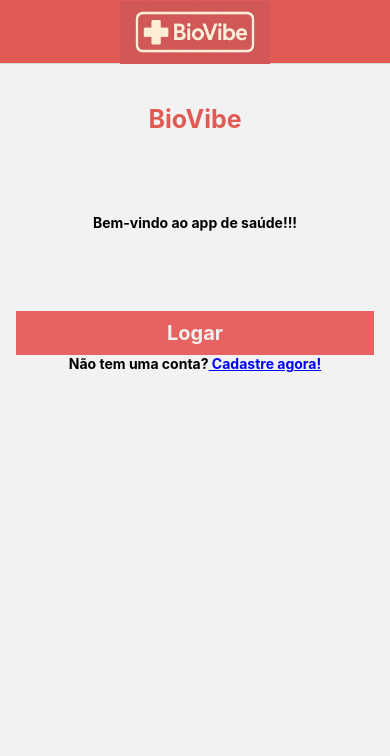
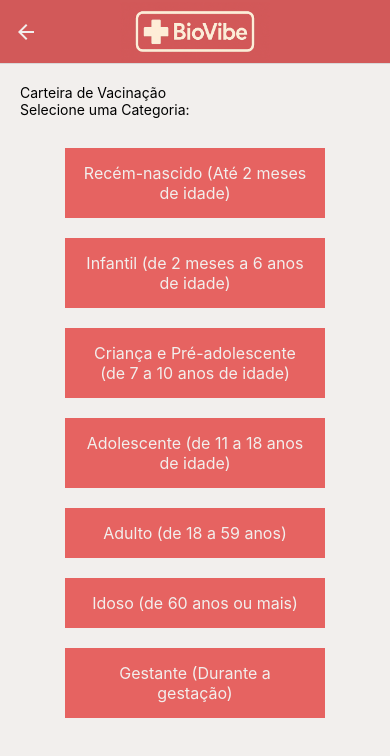
Before and after one commit to kaueRodrigues16/PAM2, a React Native app in the folder prjPam/: screen /Vacinas in a window 390 px wide. Shown: the top 756 px of the page. Built offline with nearby package versions, Linux system fonts and the light colour scheme.

Commit message:
03-04-25
1- Fiz a página da vacina e o seu style

```diff
--- a/prjPam/App.js
+++ b/prjPam/App.js
@@ -9,6 +9,7 @@ import Login from './src/pages/Login/Login';
 import Home from './src/pages/Home/Home';
 import IMC from './src/pages/IMC/IMC';
 import Cadastro from './src/pages/Cadastro/Cadastro';
+import Vacinas from './src/pages/Vacinas/Vacina';
 
 // Cria o stack navigator
 const Stack = createNativeStackNavigator();
@@ -30,7 +31,7 @@ export default function App() {
 
         headerTitle: () => (
           <Image source={require('./src/Elementos/Images/BioVibeLogo.png')}
-          style={{ width: 150, height: 63 }}
+          style={{ width: 150, height: 60 }}
            />
         ),
       }}>
@@ -38,6 +39,7 @@ export default function App() {
         <Stack.Screen name="Home" component={Home}/>
         <Stack.Screen name="IMC" component={IMC} />
         <Stack.Screen name="Cadastro" component={Cadastro} />
+        <Stack.Screen name="Vacinas" component={Vacinas} />
       </Stack.Navigator>
       <StatusBar style="auto" />
     </NavigationContainer>
--- a/prjPam/package.json
+++ b/prjPam/package.json
@@ -10,6 +10,7 @@
   },
   "dependencies": {
     "@expo/metro-runtime": "~4.0.1",
+    "@react-native-async-storage/async-storage": "^2.1.2",
     "@react-native-picker/picker": "^2.11.0",
     "@react-navigation/native": "^7.0.19",
     "@react-navigation/native-stack": "^7.3.3",
--- a/prjPam/src/Elementos/Visual/Paleta.js
+++ b/prjPam/src/Elementos/Visual/Paleta.js
@@ -1,6 +1,7 @@
 export default {
-    Principal: "#E15B54",
+    Principal: "#D25959",
     Segundaria: "#F2EFED",
     PrincipaItens: "#E66361",
     SegundariaItens: "#E11F0F",
+    TerciariaItens: "#F2E3E0",
 };
--- a/prjPam/src/pages/Home/Home.js
+++ b/prjPam/src/pages/Home/Home.js
@@ -8,16 +8,24 @@ import { NativeStackNavigationProp } from '@react-navigation/native-stack';
 export default function Home() {
   const navigation = useNavigation();
 
-  function handlePress() {
+  function handlePressIMC() {
     navigation.navigate('IMC');
+  }
+
+  function handlePressVacinas() {
+    navigation.navigate('Vacinas');
   }
 
   return (
     <View style={styles.container}>
       <Text>Página da Home</Text>
 
-      <TouchableOpacity style={styles.botaoIMC} onPress={handlePress}>
+      <TouchableOpacity style={styles.botaoIMC} onPress={handlePressIMC}>
         <Text style={styles.title}>Ir para IMC</Text>
+      </TouchableOpacity>
+
+      <TouchableOpacity style={styles.botao} onPress={handlePressVacinas}>
+        <Text style={styles.title}>Ir para as Vacinas</Text>
       </TouchableOpacity>
 
 
--- a/prjPam/src/pages/Home/styles.js
+++ b/prjPam/src/pages/Home/styles.js
@@ -12,14 +12,27 @@ export default StyleSheet.create({
     botaoIMC: {
         padding: 10,
         backgroundColor: color.Segundaria,
-        alignContent: "center",
-        justifyContent: "center",
-        width: "90%",
+        alignItems: 'center', // Ajustando alinhamento para o conteúdo do botão
+        justifyContent: 'center', // Ajustando alinhamento para o conteúdo do botão
+        width: '90%',
         borderRadius: 12,
         borderWidth: 3,
         borderColor: color.PrincipaItens,
-        position: "absolute"
-    },
+        marginBottom: 10, // Espaço entre os botões
+      },
+
+      botaoVacinas: {
+        padding: 10,
+        backgroundColor: color.Segundaria,
+        alignItems: 'center', // Ajustando alinhamento para o conteúdo do botão
+        justifyContent: 'center', // Ajustando alinhamento para o conteúdo do botão
+        width: '90%',
+        borderRadius: 12,
+        borderWidth: 3,
+        borderColor: color.PrincipaItens,
+        marginBottom: 40, // Espaço entre os botões
+      },
+
     title: {
         color: color.PrincipaItens,
         fontSize: 20,
--- /dev/null
+++ b/prjPam/src/pages/Vacinas/Vacina.js
@@ -0,0 +1,203 @@
+import React, { useState, useEffect } from 'react';
+import { CheckBox, FlatList, Text, View, TouchableOpacity, ScrollView } from 'react-native';
+import AsyncStorage from '@react-native-async-storage/async-storage';
+import styles from './Vacinastyles';
+import color from '../../Elementos/Visual/Paleta';
+
+const expandVacinas = (vacinas) => {
+  let resultado = [];
+  vacinas.forEach((item) => {
+    if (item.dose && typeof item.dose === 'string') {
+      const match = item.dose.match(/(\d+)/);
+      if (match) {
+        const num = parseInt(match[1], 10);
+        for (let i = 1; i <= num; i++) {
+          resultado.push({
+            vacina: item.vacina,
+            dose: 'Dose ' + i,
+            protecao: item.protecao
+          });
+        }
+      } else {
+        resultado.push({ ...item });
+      }
+    } else {
+      resultado.push({ ...item });
+    }
+  });
+  return resultado;
+};
+
+const categoriasVacinas = [
+  {
+    categoria: "Recém-nascido",
+    idade: "Até 2 meses de idade",
+    descricao: "Proteção essencial logo após o nascimento.",
+    vacinas: [
+      { vacina: "Hepatite B", dose: "1ª dose", protecao: "Protege contra Hepatite B" },
+      { vacina: "BCG", dose: "Dose única", protecao: "Protege contra Tuberculose" }
+    ]
+  },
+  {
+    categoria: "Infantil",
+    idade: "de 2 meses a 6 anos de idade",
+    descricao: "Vacinas fundamentais nos primeiros anos de vida.",
+    vacinas: [
+      { vacina: "Pentavalente", dose: "3 doses", protecao: "Protege contra Difteria, Tétano, Coqueluche, Hepatite B e Hib" },
+      { vacina: "Rotavírus", dose: "2 doses", protecao: "Protege contra Diarreia Grave" },
+      { vacina: "Poliomielite", dose: "3 doses", protecao: "Protege contra Paralisia Infantil" },
+      { vacina: "Pneumocócica 10V", dose: "2 doses", protecao: "Protege contra Pneumonia e Meningite" }
+    ]
+  },
+  {
+    categoria: "Criança e Pré-adolescente",
+    idade: "de 7 a 10 anos de idade",
+    descricao: "Proteção contra doenças graves antes da adolescência.",
+    vacinas: [
+      { vacina: "Tríplice Viral", dose: "2 doses", protecao: "Protege contra Sarampo, Caxumba e Rubéola" },
+      { vacina: "Hepatite A", dose: "Dose única", protecao: "Protege contra Hepatite A" }
+    ]
+  },
+  {
+    categoria: "Adolescente",
+    idade: "de 11 a 18 anos de idade",
+    descricao: "Reforços importantes para a fase adulta.",
+    vacinas: [
+      { vacina: "Meningocócica ACWY", dose: "Dose única", protecao: "Protege contra Meningite e Septicemia" },
+      { vacina: "HPV", dose: "2 doses", protecao: "Protege contra Câncer do Colo do Útero e Verrugas Genitais" },
+      { vacina: "Febre Amarela", dose: "Dose única", protecao: "Protege contra Febre Amarela" }
+    ]
+  },
+  {
+    categoria: "Adulto",
+    idade: "de 18 a 59 anos",
+    descricao: "Manutenção da imunidade ao longo da vida.",
+    vacinas: [
+      { vacina: "dT (Difteria e Tétano)", dose: "Reforço a cada 10 anos", protecao: "Protege contra Difteria e Tétano" },
+      { vacina: "Hepatite B", dose: "3 doses", protecao: "Protege contra Hepatite B" }
+    ]
+  },
+  {
+    categoria: "Idoso",
+    idade: "de 60 anos ou mais",
+    descricao: "Proteção reforçada para a terceira idade.",
+    vacinas: [
+      { vacina: "Influenza", dose: "Dose anual", protecao: "Protege contra Gripe" },
+      { vacina: "Pneumocócica 23V", dose: "Dose única", protecao: "Protege contra Pneumonia e Meningite" }
+    ]
+  },
+  {
+    categoria: "Gestante",
+    idade: "Durante a gestação",
+    descricao: "Vacinas essenciais para proteger a mãe e o bebê.",
+    vacinas: [
+      { vacina: "Hepatite B", dose: "3 doses", protecao: "Protege contra Hepatite B" },
+      { vacina: "dTpa", dose: "Dose única a cada gestação", protecao: "Protege contra Difteria, Tétano e Coqueluche" },
+      { vacina: "Influenza", dose: "Dose anual", protecao: "Protege contra Gripe" }
+    ]
+  },
+];
+
+export default function Vacinas() {
+  const [mdVisivel, setMdVisivel] = useState(true);
+  const [categoriaSelecionada, setCategoriaSelecionada] = useState(null);
+  const [vacMarcada, setVacMarcada] = useState({});
+
+  useEffect(() => {
+    carregarMarcacoes();
+  }, []);
+
+  const carregarMarcacoes = async () => {
+    try {
+      const marcacoesSalvas = await AsyncStorage.getItem('vacMarcada');
+      if (marcacoesSalvas) {
+        setVacMarcada(JSON.parse(marcacoesSalvas));
+      }
+    } catch (error) {
+      console.error("Erro ao carregar marcações:", error);
+    }
+  };
+
+  const salvarMarcacoes = async (novasMarcacoes) => {
+    try {
+      await AsyncStorage.setItem('vacMarcada', JSON.stringify(novasMarcacoes));
+    } catch (error) {
+      console.error("Erro ao salvar marcações:", error);
+    }
+  };
+
+  const selecionarCategoria = (categoria) => {
+    const vacinasExpandidas = expandVacinas(categoria.vacinas);
+    setCategoriaSelecionada({ ...categoria, vacinasExpandidas });
+    setMdVisivel(false);
+  };
+
+  const voltarCategorias = () => {
+    setCategoriaSelecionada(null);
+    setMdVisivel(true);
+  };
+
+  const marcarVacina = (key) => {
+    const novasMarcacoes = { ...vacMarcada, [key]: !vacMarcada[key] };
+    setVacMarcada(novasMarcacoes);
+    salvarMarcacoes(novasMarcacoes);
+  };
+
+  return (
+    <ScrollView style={styles.container}>
+      <Text style={styles.tituloVacina}>Carteira de Vacinação</Text>
+
+      {mdVisivel ? (
+        <View>
+          <Text style={styles.tituloCategorias}>Selecione uma Categoria:</Text>
+          <ScrollView contentContainerStyle={styles.modalView}>
+            {categoriasVacinas.map((cat, index) => (
+              <TouchableOpacity
+                key={index}
+                onPress={() => selecionarCategoria(cat)}
+                style={styles.botaoModal}
+              >
+                <Text style={styles.txtBotao}>{cat.categoria} ({cat.idade})</Text>
+              </TouchableOpacity>
+            ))}
+          </ScrollView>
+        </View>
+      ) : (
+        <>
+          <View style={styles.headerCategoria}>
+            <Text style={styles.subtitulo}>
+              {categoriaSelecionada.categoria} - {categoriaSelecionada.idade}
+            </Text>
+            <Text style={styles.descricao}>{categoriaSelecionada.descricao}</Text>
+          </View>
+
+          <FlatList
+            data={categoriaSelecionada.vacinasExpandidas}
+            keyExtractor={(item, index) => index.toString()}
+            renderItem={({ item }) => {
+              const keyVac = item.vacina + '-' + item.dose;
+              return (
+                <View style={styles.linha}>
+                  <CheckBox
+                    style={styles.CheckBox}
+                    value={vacMarcada[keyVac] || false}
+                    onCheckColor={color.PrincipaItens}
+                  />
+                  <Text style={styles.celTexto}>{item.vacina}</Text>
+                  <Text style={styles.celTexto}>{item.dose}</Text>
+                  <Text style={styles.celTexto}>{item.protecao}</Text>
+                </View>
+              );
+            }}
+          />
+
+          <TouchableOpacity style={styles.botaoVoltar} onPress={voltarCategorias}>
+            <Text style={styles.txtBotaoVoltar}>Voltar para a carteira de Vacinação</Text>
+          </TouchableOpacity>
+
+
+        </>
+      )}
+    </ScrollView>
+  );
+}
--- /dev/null
+++ b/prjPam/src/pages/Vacinas/Vacinastyles.js
@@ -0,0 +1,90 @@
+import { StyleSheet } from 'react-native';
+import color from '../../Elementos/Visual/Paleta'
+
+export default StyleSheet.create({
+  container: {
+    flex: 1,
+    backgroundColor: color.Segundaria,
+    padding: 20,
+  },
+  Vacina: {
+    fontSize: 26,
+    fontWeight: 'bold',
+    textAlign: 'center',
+    color: color.PrincipaItens,
+    marginBottom: 20,
+  },
+  headerCategoria: {
+    padding: 15,
+    backgroundColor: color.TerciariaItens,
+    borderRadius: 10,
+    elevation: 4,
+    marginBottom: 15,
+  },
+  subtitulo: {
+    fontSize: 18,
+    fontWeight: 'bold',
+    textAlign: 'center',
+    color: color.PrincipaItens,
+  },
+  descricao: {
+    fontSize: 14,
+    textAlign: 'center',
+    color: color.PrincipaItens,
+  },
+
+
+  linha: {
+    flexDirection: 'row',
+    backgroundColor: '#FFF',
+    padding: 10,
+    borderRadius: 8,
+    alignItems: 'center',
+    elevation: 2,
+    marginVertical: 5,
+  },
+  celTexto: {
+    flex: 1,
+    textAlign: 'center',
+    fontSize: 14,
+    color: '#333',
+  },
+  modalView: {
+    flexGrow: 1,
+    backgroundColor: color.Segundaria,
+    padding: 20,
+    alignItems: 'center',
+    justifyContent: 'center'
+  },
+
+
+  botaoModal: {
+    backgroundColor: color.PrincipaItens,
+    padding: 15,
+    marginVertical: 10,
+    width: 260,
+  },
+  txtBotao: {
+    color: color.Segundaria,
+    fontSize: 16,
+    textAlign: 'center',
+  },
+  botaoVoltar: {
+    backgroundColor: color.PrincipaItens,
+    padding: 10,
+    alignSelf: 'center',
+    marginTop: 10,
+    width: 200,
+  },
+  txtBotaoVoltar: {
+    color: color.Segundaria,
+    fontSize: 16,
+    textAlign: 'center',
+  },
+
+  txtBotaoHome: {
+    color: '#FFF',
+    fontSize: 16,
+    textAlign: 'center',
+  },
+});
```
